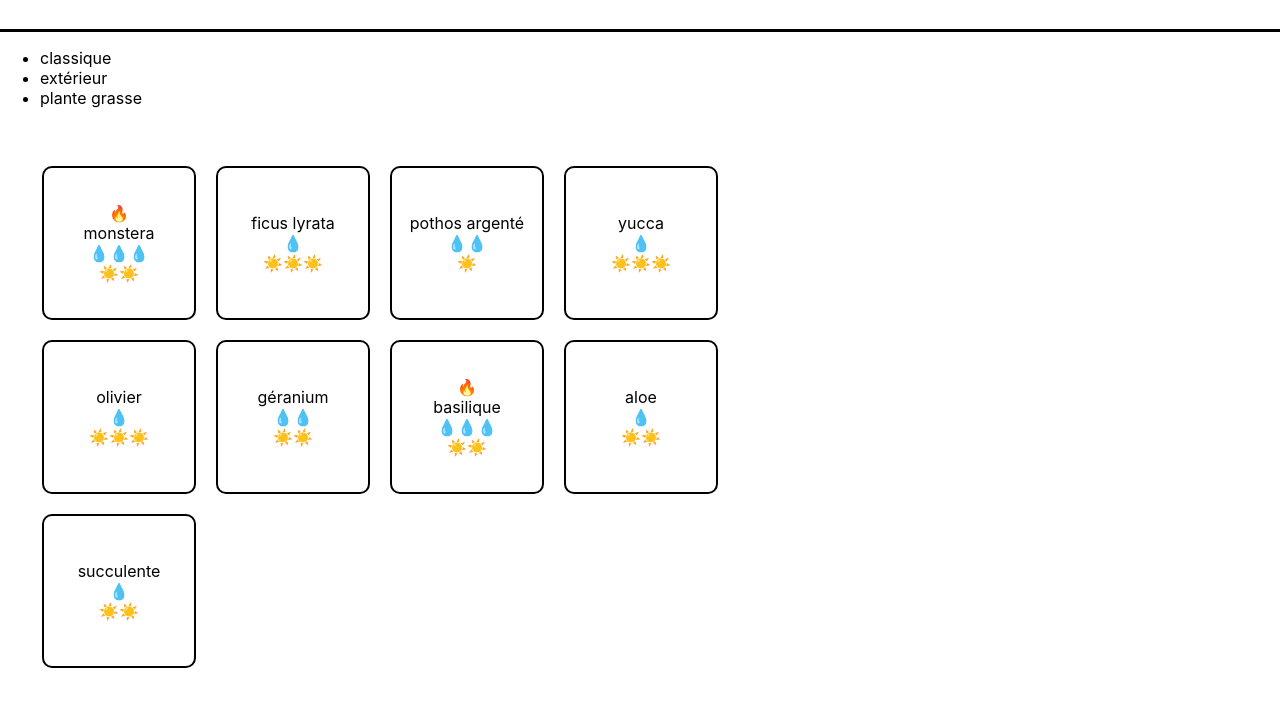
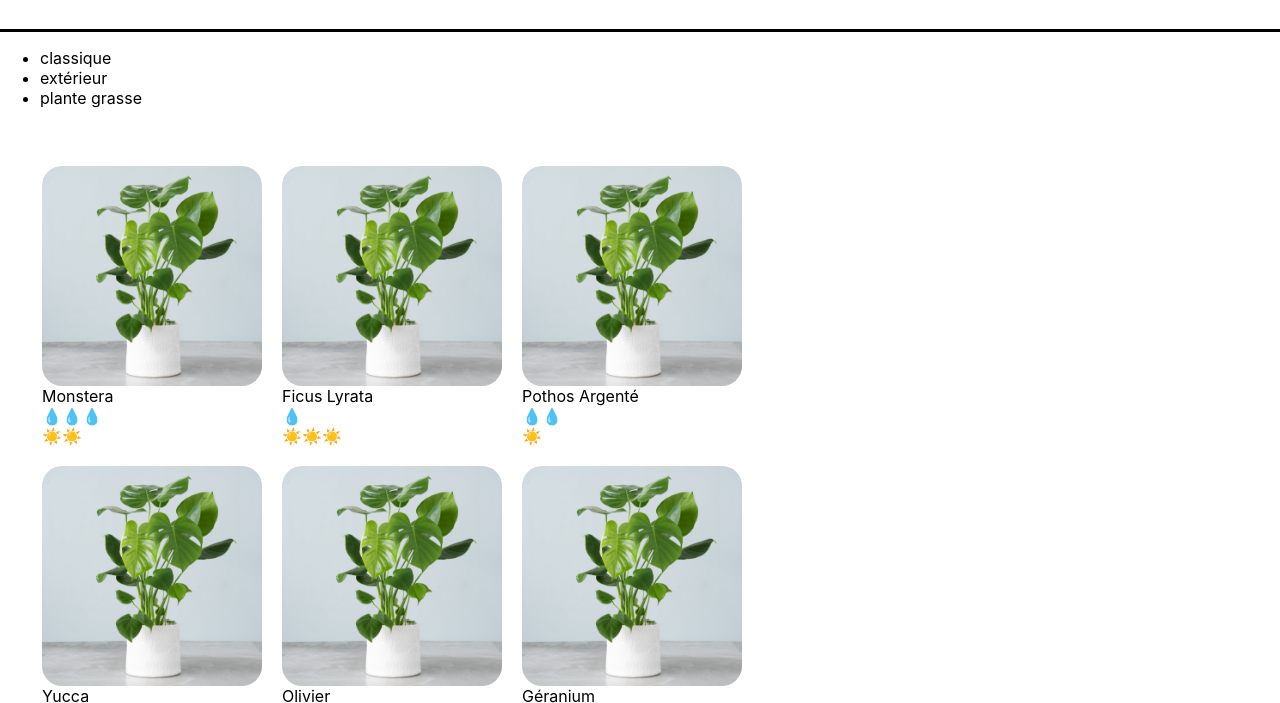
Before and after one commit to MaryamVerdon/la-maison-jungle, a React app: page / in a window 1280 px wide. Shown: the part 117-820 px from the top of the page. Built offline with nearby package versions, Linux system fonts and the light colour scheme.

Commit message:
modification du composant ShoppingList : code plus propre. et modification du css

```diff
--- a/src/components/ShoppingList.js
+++ b/src/components/ShoppingList.js
@@ -1,5 +1,5 @@
 import { plantList } from '../datas/plantList';
-import CareScale from './CareScale';
+import PlantItem from './PlantItem';
 import '../styles/ShoppingList.css';
 
 function ShoppingList() {
@@ -17,13 +17,14 @@ function ShoppingList() {
 				))}
 			</ul>
 			<ul className='lmj-plant-list'>
-				{plantList.map((plant) => (
-					<li key={plant.id} className='lmj-plant-item'>
-						{plant.isBestSale && <span>🔥</span>}
-						{plant.name}
-						<CareScale careType='water' scaleValue={plant.water} />
-						<CareScale careType='light' scaleValue={plant.light} />
-					</li>
+				{plantList.map(({ id, cover, name, water, light }) => (
+					<PlantItem
+						id={id}
+						cover={cover}
+						name={name}
+						water={water}
+						light={light}
+					/>
 				))}
 			</ul>
 		</div>
--- /dev/null
+++ b/src/styles/PlantItem.css
@@ -0,0 +1,14 @@
+.lmj-plant-item-cover {
+	height: 220px;
+	width: 220px;
+	border-radius: 20px;
+}
+
+.lmj-plant-item {
+	margin: 10px;
+	display: flex;
+	align-items: flex-start;
+	justify-content: center;
+	flex-direction: column;
+	text-transform: capitalize;
+}
--- a/src/styles/ShoppingList.css
+++ b/src/styles/ShoppingList.css
@@ -5,15 +5,3 @@
 	flex-wrap: wrap;
 	max-width: 800px;
 }
-
-.lmj-plant-item {
-	border: solid 2px black;
-	border-radius: 10px;
-	height: 150px;
-	width: 150px;
-	margin: 10px;
-	display: flex;
-	align-items: center;
-	justify-content: center;
-	flex-direction: column;
-}
```
Also changed, not shown: src/assets/monstera.jpg (added), src/assets/sun.svg (added), src/assets/water.svg (added).
